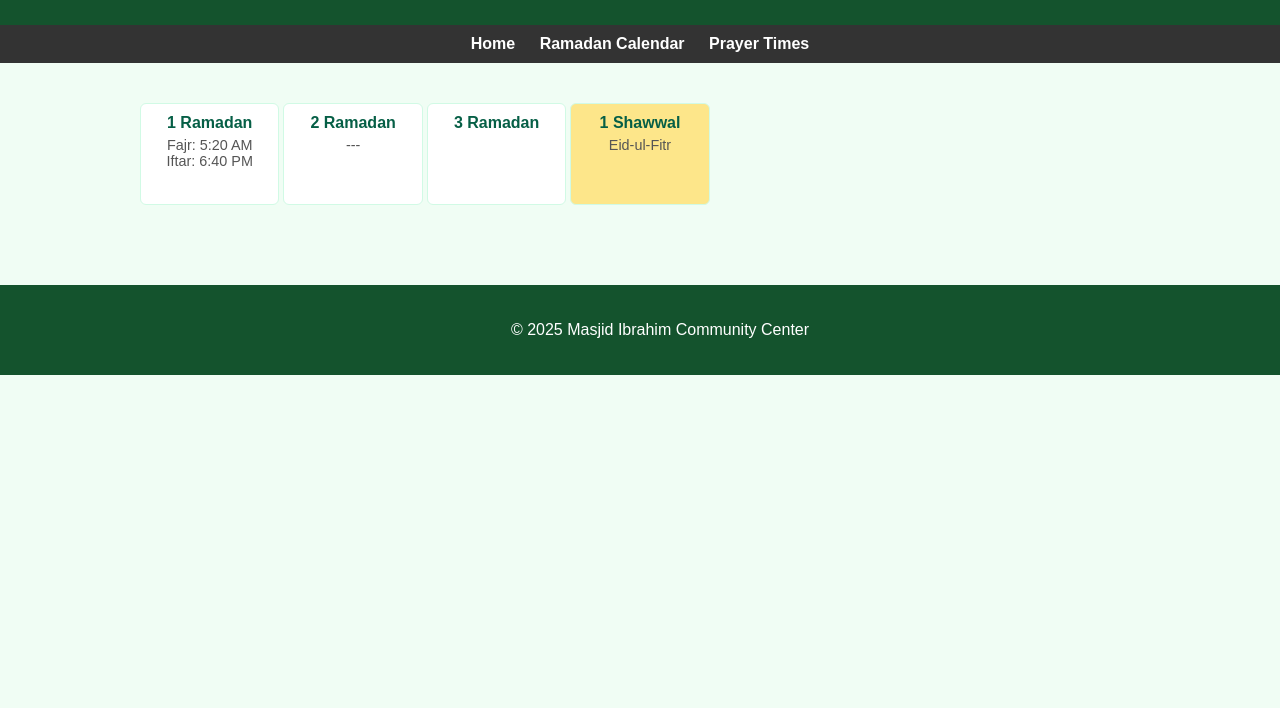
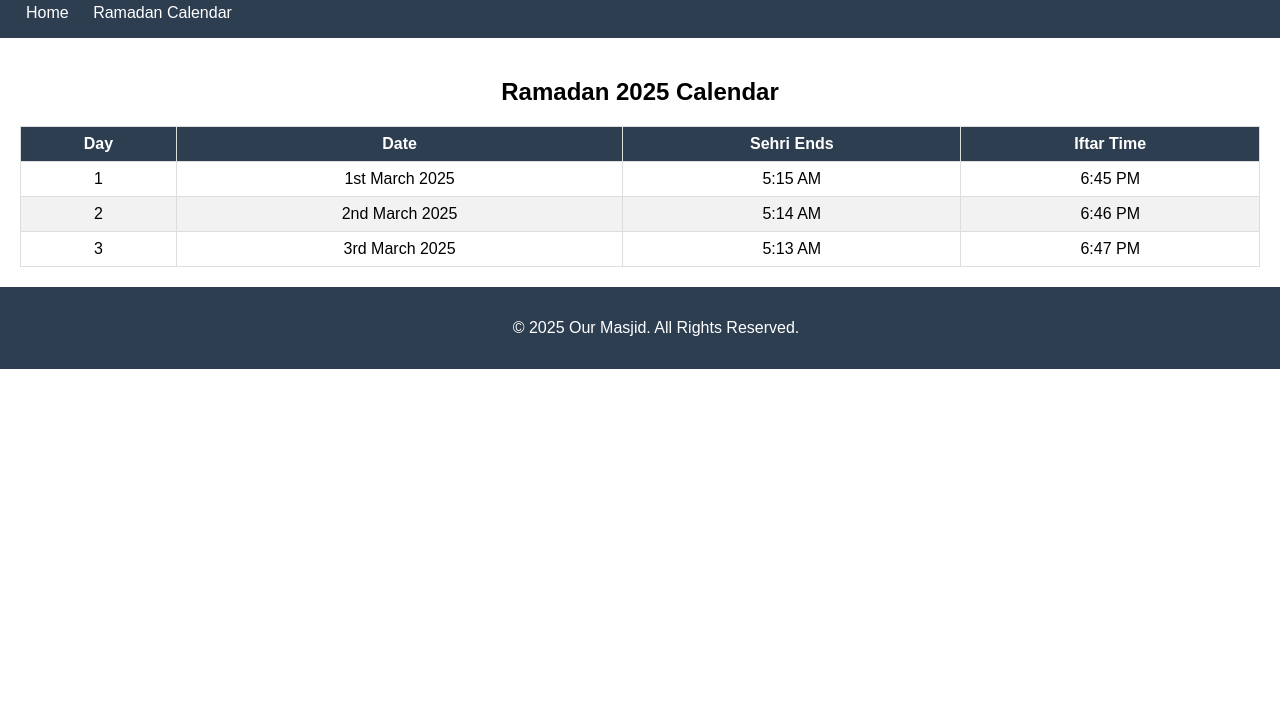
Before and after one commit to rajraj21/Masjid-Ibrahim-Community-Center, a plain HTML site: page ramadan.html in a window 1280 px wide. Shown: the part 92-800 px from the top of the page. Drawn offline with Linux system fonts and the light colour scheme.

Commit message:
Update ramadan.html

```diff
--- a/ramadan.html
+++ b/ramadan.html
@@ -2,101 +2,87 @@
 <html lang="en">
 <head>
   <meta charset="UTF-8">
-  <meta name="viewport" content="width=device-width, initial-scale=1">
-  <title>Ramadan Calendar – Masjid Ibrahim</title>
+  <meta name="viewport" content="width=device-width, initial-scale=1.0">
+  <title>Ramadan Calendar</title>
   <link rel="stylesheet" href="style.css">
   <style>
-    body {
-      font-family: Arial, sans-serif;
-      margin: 0; padding: 0;
-      background: #f0fdf4;
-      color: #333;
+    table {
+      width: 100%;
+      border-collapse: collapse;
+      margin-top: 20px;
     }
-    header {
-      background: #14532d;
-      color: white;
-      text-align: center;
-      padding: 40px 20px;
-    }
-    header h1 {
-      margin: 0;
-    }
-    nav {
-      background: #333;
-      padding: 10px;
+
+    th, td {
+      border: 1px solid #ddd;
+      padding: 8px;
       text-align: center;
     }
-    nav a {
+
+    th {
+      background-color: #2c3e50;
       color: white;
-      margin: 0 10px;
-      text-decoration: none;
-      font-weight: bold;
     }
-    section {
-      padding: 40px 20px;
-      max-width: 1000px;
-      margin: 0 auto;
+
+    tr:nth-child(even) {
+      background-color: #f2f2f2;
     }
-    .calendar {
-      display: grid;
-      grid-template-columns: repeat(7, 1fr);
-      gap: 4px;
+
+    tr:hover {
+      background-color: #ddd;
     }
-    .calendar-day {
-      background: white;
-      border: 1px solid #d1fae5;
-      border-radius: 6px;
-      padding: 10px;
+
+    h2 {
       text-align: center;
-      min-height: 80px;
-    }
-    .calendar-day h4 {
-      margin: 0 0 5px;
-      font-size: 1rem;
-      color: #065f46;
-    }
-    .day-content {
-      font-size: 0.9rem;
-      color: #555;
-    }
-    .highlight {
-      background: #fde68a;
-    }
-    footer {
-      background: #14532d;
-      color: white;
-      text-align: center;
-      padding: 20px;
-      margin-top: 40px;
+      margin-top: 20px;
     }
   </style>
 </head>
 <body>
-
   <header>
-    <h1>Ramadan 1446 / 2025</h1>
+    <h1>Our Masjid</h1>
+    <nav>
+      <a href="index.html">Home</a>
+      <a href="calendar.html">Ramadan Calendar</a>
+    </nav>
   </header>
 
-  <nav>
-    <a href="index.html">Home</a>
-    <a href="ramadan.html">Ramadan Calendar</a>
-    <a href="prayer.html">Prayer Times</a>
-  </nav>
-
-  <section>
-    <div class="calendar">
-      <!-- Example for first 10 days; extend similarly -->
-      <div class="calendar-day"><h4>1 Ramadan</h4><div class="day-content">Fajr: 5:20 AM<br>Iftar: 6:40 PM</div></div>
-      <div class="calendar-day"><h4>2 Ramadan</h4><div class="day-content">---</div></div>
-      <div class="calendar-day"><h4>3 Ramadan</h4><div class="day-content"></div></div>
-      <!-- ... -->
-      <div class="calendar-day highlight"><h4>1 Shawwal</h4><div class="day-content">Eid-ul-Fitr</div></div>
-    </div>
-  </section>
+  <main>
+    <h2>Ramadan 2025 Calendar</h2>
+    <table>
+      <thead>
+        <tr>
+          <th>Day</th>
+          <th>Date</th>
+          <th>Sehri Ends</th>
+          <th>Iftar Time</th>
+        </tr>
+      </thead>
+      <tbody>
+        <tr>
+          <td>1</td>
+          <td>1st March 2025</td>
+          <td>5:15 AM</td>
+          <td>6:45 PM</td>
+        </tr>
+        <tr>
+          <td>2</td>
+          <td>2nd March 2025</td>
+          <td>5:14 AM</td>
+          <td>6:46 PM</td>
+        </tr>
+        <tr>
+          <td>3</td>
+          <td>3rd March 2025</td>
+          <td>5:13 AM</td>
+          <td>6:47 PM</td>
+        </tr>
+        <!-- Keep adding rows for all Ramadan days -->
+      </tbody>
+    </table>
+  </main>
 
   <footer>
-    <p>© 2025 Masjid Ibrahim Community Center</p>
+    <p>&copy; 2025 Our Masjid. All Rights Reserved.</p>
   </footer>
-
 </body>
 </html>
```
